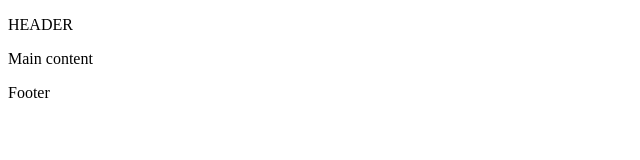
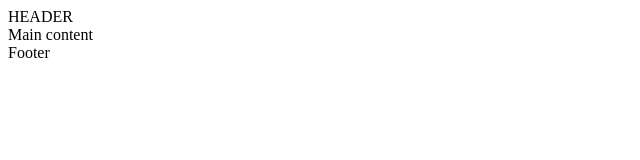
Before and after one commit to harishammache/holbertonschool-web_front_end, a plain HTML site: page html_advanced/3-index.html in a window 1280 px wide. Shown: the whole page, without its empty margins (0-640 px from the left). Drawn offline with Linux system fonts and the light colour scheme.

Commit message:
change the format of the text

```diff
--- a/html_advanced/3-index.html
+++ b/html_advanced/3-index.html
@@ -10,13 +10,13 @@
 	</head>
 	<body>
 		<header>
-			<p>HEADER</p>
+			HEADER
 		</header>
 		<main>
-			<p>Main content</p>
+			Main content
 		</main>
 		<footer>
-			<p>Footer</p>
+			Footer
 		</footer>
 	</body>
 </html
```
